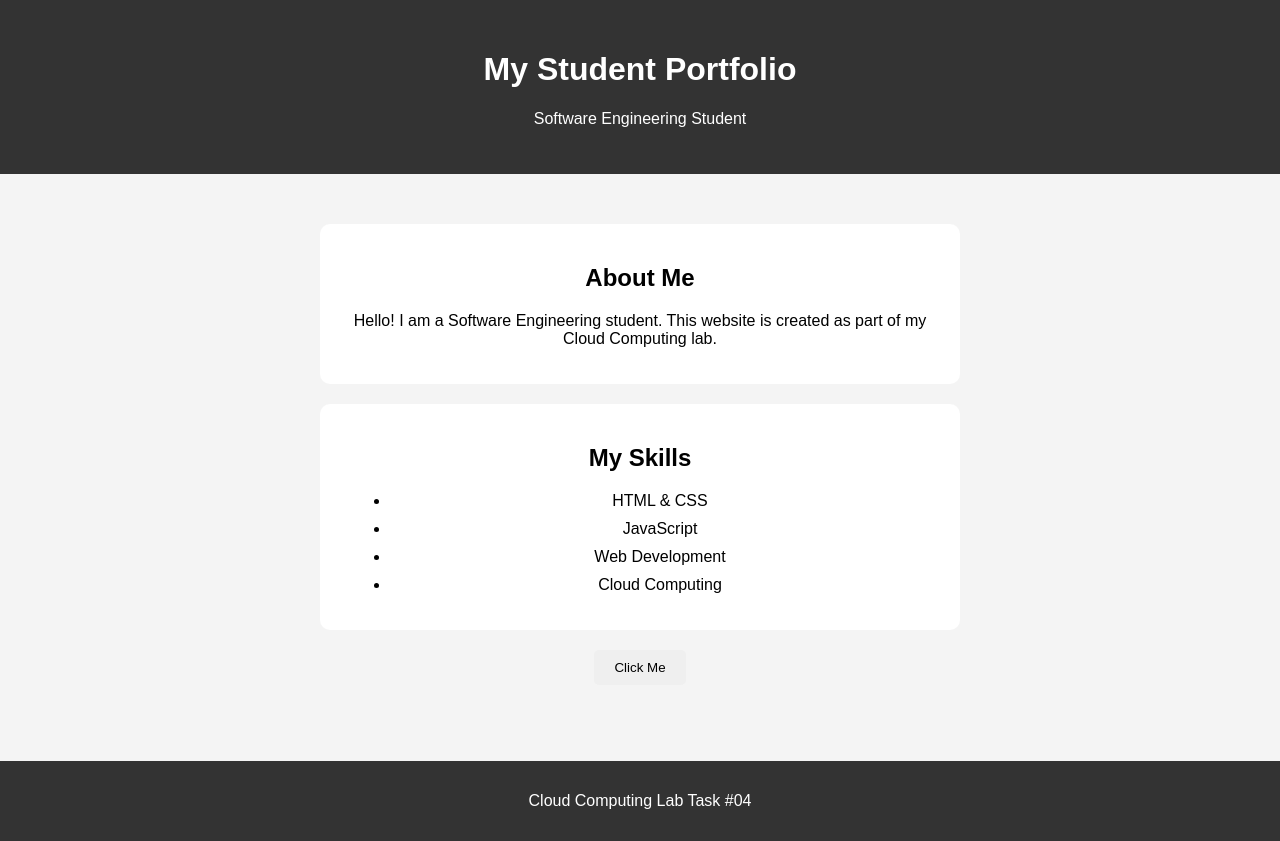
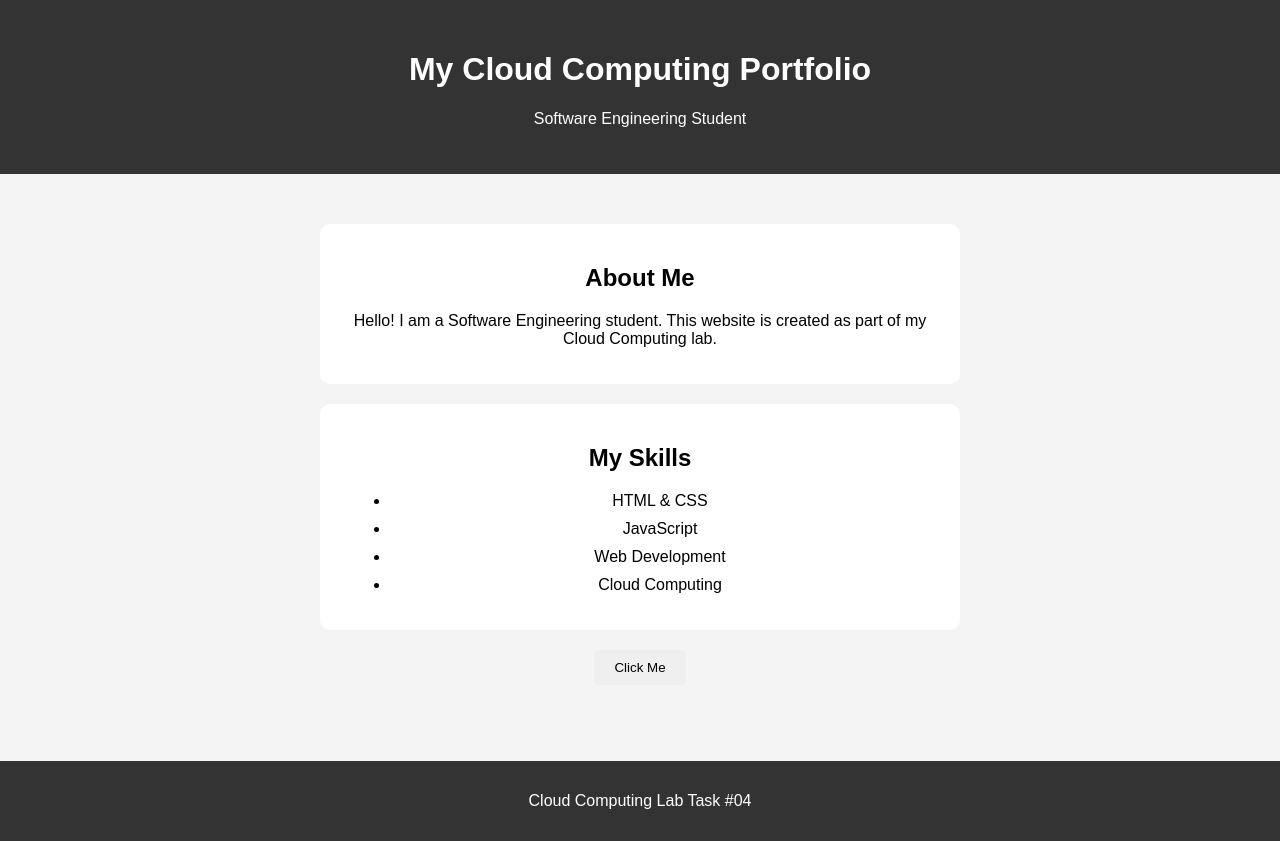
Before and after one commit to Hajara-Waseem/CloudLab04, a plain HTML site: page index.html in a window 1280 px wide. Drawn offline with Linux system fonts and the light colour scheme.

Commit message:
Update portfolio heading

```diff
--- a/index.html
+++ b/index.html
@@ -10,7 +10,7 @@
 <body>
 
     <header>
-        <h1>My Student Portfolio</h1>
+        <h1>My Cloud Computing Portfolio</h1>
         <p>Software Engineering Student</p>
     </header>
 
```
